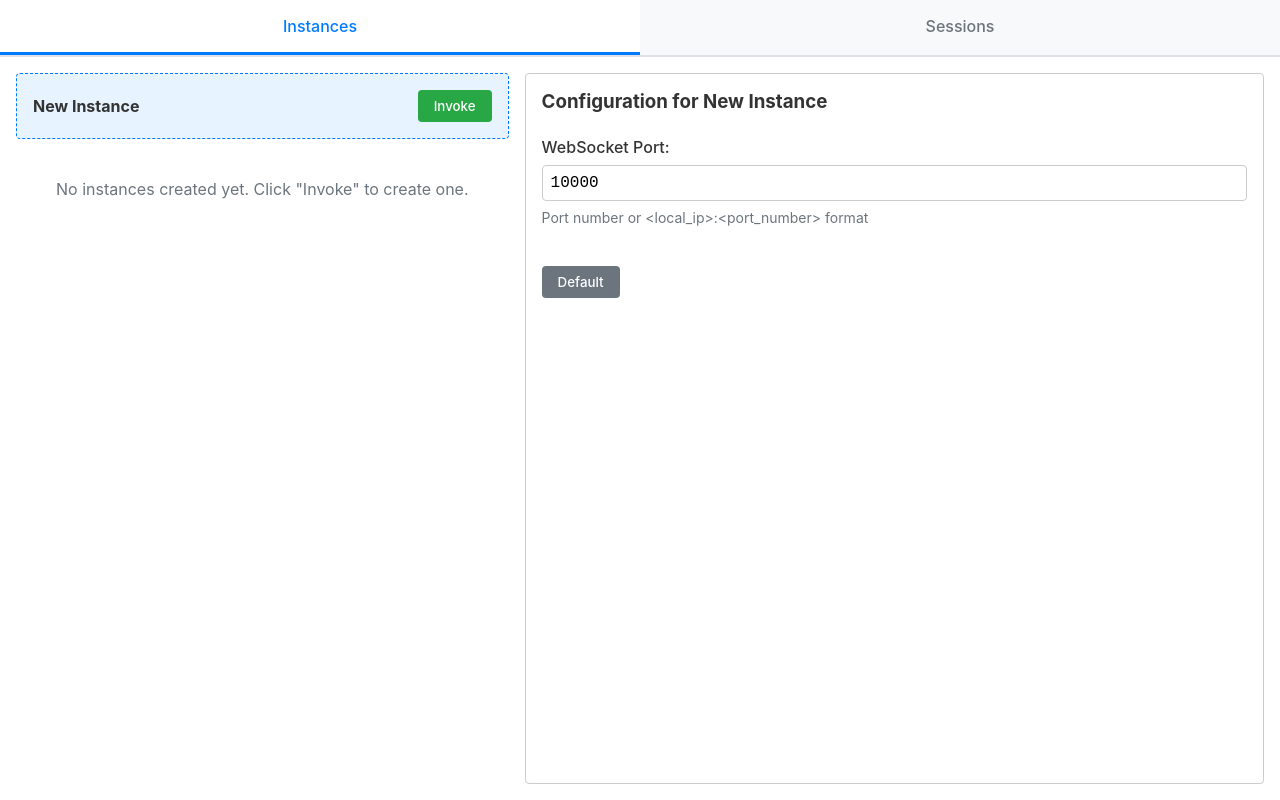
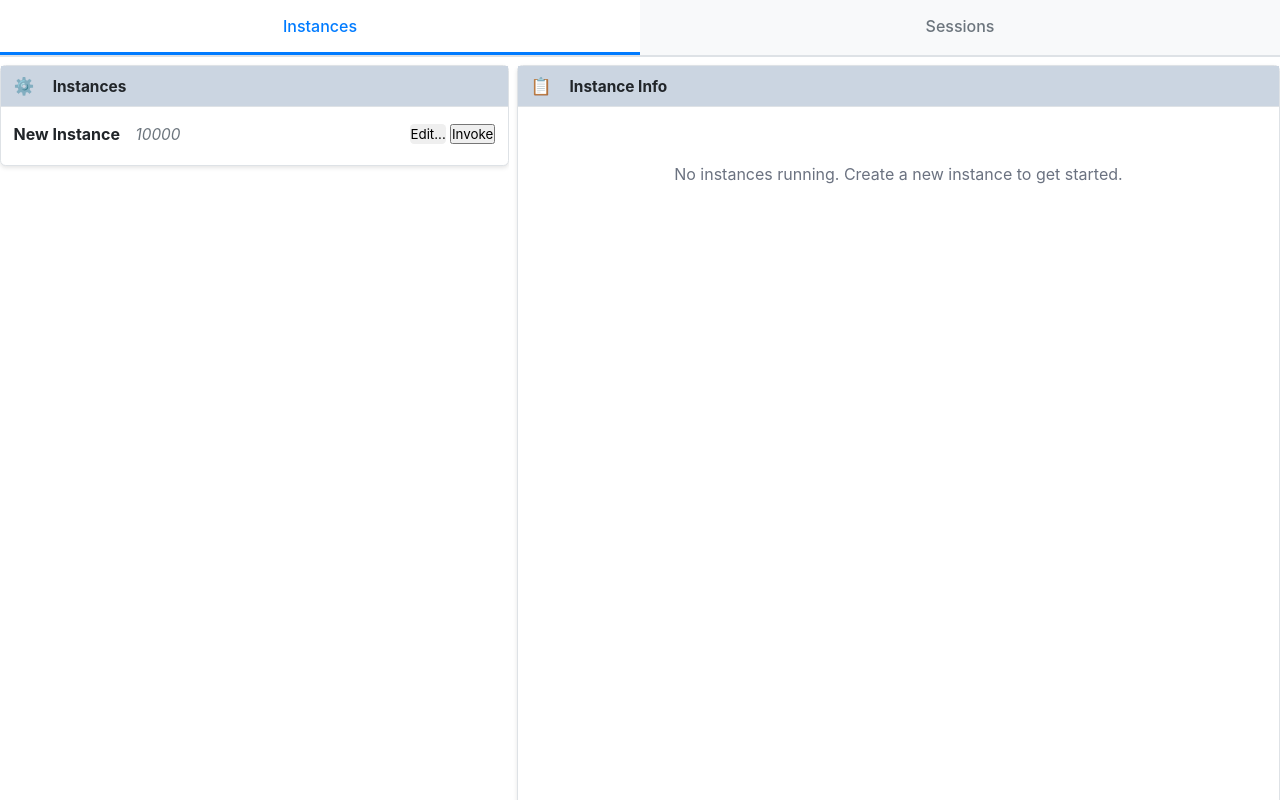
Before and after one commit to milyin/zenoh-sandbox, a Vue app: page / in a window 1280 px wide. Built offline with nearby package versions, Linux system fonts and the light colour scheme.

Commit message:
common interface logic

```diff
--- a/src/InstancesTab.vue
+++ b/src/InstancesTab.vue
@@ -1,115 +1,113 @@
 <template>
-  <div class="instances-container">
-    <!-- Left Panel: Instance List -->
-    <div class="instances-list-panel">
-      <div class="instances-list">
-        <!-- New Instance Row -->
-        <div
-          class="instance-item new-instance"
-          :class="{ selected: selectedInstance === NEW_INSTANCE_ID }"
-          @click="selectNewInstance"
+  <div class="zenoh-container">
+    <!-- Main Operations Panel -->
+    <div class="main-panel">
+      <!-- Entity Controls -->
+      <div class="entity-panel">
+        <!-- Instances Section -->
+        <Section
+          title="Instances"
+          icon="⚙️"
+          section-class="instances-section"
         >
-          <div class="instance-info">
-            <span class="instance-label">New Instance</span>
-          </div>
-          <button @click.stop="createNewInstance" class="action-button invoke-button">
+          <!-- New Instance Entity -->
+          <Entity
+            title="New Instance"
+            :descr="newInstanceConfig.websocket_port || 'Configure and invoke'"
+            v-model:editsExpanded="newInstanceEditsExpanded"
+          >
+            <template #actions>
+              <button
+                @click="createNewInstance"
+              >
                 Invoke
               </button>
+            </template>
+
+            <template #edits>
+              <ServerInput
+                v-model="newInstanceConfig.websocket_port"
+                label="WebSocket Port"
+                placeholder="e.g., 10000 or 127.0.0.1:10000"
+              />
+              <div class="option-group">
+                <button @click="setDefaultConfig" class="default-button">
+                  Default
+                </button>
               </div>
+            </template>
 
-        <!-- Existing Instances -->
-        <div
+            <!-- Active Instances as Sub-entities -->
+            <template v-if="instances.length > 0" #sub-entities>
+              <Entity
                 v-for="instanceId in instances"
                 :key="instanceId"
-          class="instance-item"
-          :class="{ selected: selectedInstance === instanceId }"
-          @click="selectInstance(instanceId)"
+                :title="instanceId"
+                :descr="instanceConfigs[instanceId]?.websocket_port || 'Loading...'"
+                v-model:editsExpanded="instanceEditsExpanded[instanceId]"
               >
-          <div class="instance-info">
-            <span class="instance-id">{{ instanceId }}</span>
-          </div>
+                <template #actions>
                   <button
-            @click.stop="dismissInstance(instanceId)"
-            class="action-button dismiss-button"
+                    @click="dismissInstance(instanceId)"
                   >
                     Dismiss
                   </button>
-        </div>
+                </template>
 
-        <div v-if="instances.length === 0" class="empty-list">
-          No instances created yet. Click "Invoke" to create one.
-        </div>
-      </div>
-    </div>
-
-    <!-- Right Panel: Configuration Editor -->
-    <div class="config-panel">
-      <!-- Config for New Instance -->
-      <div v-if="selectedInstance === NEW_INSTANCE_ID" class="config-editor">
-        <h3>Configuration for New Instance</h3>
-
-        <div class="config-form">
-          <div class="form-group">
-            <label for="websocket-port">WebSocket Port:</label>
-            <input
-              id="websocket-port"
-              v-model="newInstanceConfig.websocket_port"
-              type="text"
+                <template #edits>
+                  <ServerInput
+                    v-model="instanceConfigs[instanceId].websocket_port"
+                    label="WebSocket Port"
                     placeholder="e.g., 10000 or 127.0.0.1:10000"
-              class="config-input"
+                    :disabled="true"
                   />
-            <small class="help-text">
-              Port number or &lt;local_ip&gt;:&lt;port_number&gt; format
-            </small>
-          </div>
-
-          <div class="form-actions">
-            <button @click="setDefaultConfig" class="action-button default-button">
-              Default
-            </button>
-          </div>
-        </div>
-      </div>
-
-      <!-- Config for Running Instance -->
-      <div v-else-if="selectedInstance" class="config-editor">
-        <h3>Configuration for {{ selectedInstance }}</h3>
-
-        <div class="config-form">
-          <div class="form-group">
-            <label for="websocket-port-readonly">WebSocket Port:</label>
-            <input
-              id="websocket-port-readonly"
-              v-model="currentConfig.websocket_port"
-              type="text"
-              placeholder="e.g., 10000 or 127.0.0.1:10000"
-              class="config-input"
-              readonly
-            />
-            <small class="help-text">
-              Port number or &lt;local_ip&gt;:&lt;port_number&gt; format (read-only)
-            </small>
-          </div>
-
-          <div class="form-actions">
-            <button @click="copyToNewInstance" class="action-button copy-button">
+                  <div class="option-group">
+                    <button @click="copyToNewInstance(instanceId)">
                       Copy
                     </button>
                   </div>
+                </template>
+              </Entity>
+            </template>
+          </Entity>
+        </Section>
+      </div>
+
+      <!-- Info Panel (placeholder for future use) -->
+      <div class="log-panel">
+        <Section
+          title="Instance Info"
+          icon="📋"
+          section-class="info-section"
+        >
+          <div class="info-content">
+            <div v-if="instances.length === 0" class="empty-info">
+              No instances running. Create a new instance to get started.
+            </div>
+            <div v-else class="instance-summary">
+              <p><strong>Active Instances:</strong> {{ instances.length }}</p>
+              <ul>
+                <li v-for="instanceId in instances" :key="instanceId">
+                  <strong>{{ instanceId }}</strong>:
+                  {{ instanceConfigs[instanceId]?.websocket_port || 'Loading...' }}
+                </li>
+              </ul>
             </div>
           </div>
-
-      <!-- No Selection -->
-      <div v-else class="no-selection">
-        <p>Select an instance to view its configuration</p>
+        </Section>
       </div>
     </div>
   </div>
 </template>
 
 <script setup lang="ts">
-import { ref, watch, defineExpose } from 'vue';
+import { ref, reactive, defineExpose } from 'vue';
 import { invoke } from '@tauri-apps/api/core';
+
+// Import components
+import Section from './components/Section.vue';
+import Entity from './components/Entity.vue';
+import ServerInput from './components/ServerInput.vue';
 
 // Constants
 const DEFAULT_WEBSOCKET_PORT = 10000;
@@ -121,8 +119,10 @@ interface ZenohConfig {
 
 const instances = ref<string[]>([]);
 const selectedInstance = ref<string | null>(NEW_INSTANCE_ID);
-const currentConfig = ref<ZenohConfig>({ websocket_port: null });
 const newInstanceConfig = ref<ZenohConfig>({ websocket_port: null });
+const instanceConfigs = reactive<Record<string, ZenohConfig>>({});
+const newInstanceEditsExpanded = ref(false);
+const instanceEditsExpanded = reactive<Record<string, boolean>>({});
 
 // Get all currently used ports
 const getUsedPorts = async (): Promise<number[]> => {
@@ -174,36 +174,30 @@ const loadInstances = async () => {
   try {
     const list = await invoke<string[]>('zenoh_instance_list');
     instances.value = list;
+
+    // Load configs for all instances
+    for (const instanceId of list) {
+      await loadConfig(instanceId);
+    }
   } catch (error) {
     console.error('Failed to load instances:', error);
   }
 };
 
-// Load configuration for selected instance
+// Load configuration for a specific instance
 const loadConfig = async (instanceId: string) => {
   try {
     const config = await invoke<ZenohConfig>('zenoh_instance_config', { zid: instanceId });
-    currentConfig.value = { ...config };
+    instanceConfigs[instanceId] = { ...config };
   } catch (error) {
     console.error('Failed to load config:', error);
   }
 };
 
-// Select an existing instance
-const selectInstance = (instanceId: string) => {
-  selectedInstance.value = instanceId;
-  loadConfig(instanceId);
-};
-
-// Select the new instance placeholder
-const selectNewInstance = () => {
-  selectedInstance.value = NEW_INSTANCE_ID;
-};
-
-// Copy current instance config to new instance config
-const copyToNewInstance = () => {
-  newInstanceConfig.value = { ...currentConfig.value };
-  selectedInstance.value = NEW_INSTANCE_ID;
+// Copy instance config to new instance config
+const copyToNewInstance = (instanceId: string) => {
+  newInstanceConfig.value = { ...instanceConfigs[instanceId] };
+  newInstanceEditsExpanded.value = true;
 };
 
 // Create new instance with configured settings
@@ -214,7 +208,8 @@ const createNewInstance = async () => {
     };
     const newInstanceId = await invoke<string>('zenoh_instance_invoke', { config });
     await loadInstances();
-    selectInstance(newInstanceId);
+    // Optionally select the new instance
+    selectedInstance.value = newInstanceId;
   } catch (error) {
     console.error('Failed to create instance:', error);
     alert(`Failed to create instance: ${error}`);
@@ -228,6 +223,8 @@ const dismissInstance = async (instanceId: string) => {
     if (selectedInstance.value === instanceId) {
       selectedInstance.value = NEW_INSTANCE_ID;
     }
+    delete instanceConfigs[instanceId];
+    delete instanceEditsExpanded[instanceId];
     await loadInstances();
   } catch (error) {
     console.error('Failed to dismiss instance:', error);
@@ -246,181 +243,67 @@ setDefaultConfig();
 </script>
 
 <style scoped>
-.instances-container {
+/* Essential 2-panel layout styles */
+.zenoh-container {
   display: flex;
-  height: 100%;
-  gap: 1rem;
-  padding: 1rem;
+  flex-direction: column;
+  height: 100vh;
 }
 
-.instances-list-panel {
-  width: 40%;
+.main-panel {
   display: flex;
-  flex-direction: column;
+  flex: 1;
+  overflow: hidden;
+  gap: 0.5rem;
 }
 
-.instances-list {
-  display: flex;
-  flex-direction: column;
-  gap: 0.5rem;
+.entity-panel {
+  width: 40%;
   overflow-y: auto;
 }
 
-.instance-item {
+.log-panel {
+  width: 60%;
   display: flex;
-  justify-content: space-between;
-  align-items: center;
-  padding: 1rem;
-  border: 1px solid var(--border-color, #ccc);
-  border-radius: 4px;
-  background: var(--bg-color, #fff);
-  cursor: pointer;
-  transition: all 0.2s;
+  flex-direction: column;
+  min-height: 0;
 }
 
-.instance-item:hover {
-  background: var(--hover-bg-color, #f5f5f5);
+.info-section {
+  display: flex;
+  flex-direction: column;
+  flex: 1;
+  min-height: 0;
 }
 
-.instance-item.selected {
-  border-color: var(--primary-color, #007bff);
-  background: var(--selected-bg-color, #e7f3ff);
+.info-content {
+  flex: 1;
+  overflow-y: auto;
+  min-height: 0;
+  padding: var(--spacing-content);
 }
 
-.instance-item.new-instance {
-  border-style: dashed;
-  cursor: default;
+.empty-info {
+  text-align: center;
+  color: var(--log-neutral-color);
+  padding: 2rem;
 }
 
-.instance-item.new-instance:hover {
-  background: var(--bg-color, #fff);
+.instance-summary {
+  font-size: var(--font-size-normal);
 }
 
-.instance-info {
-  flex: 1;
+.instance-summary ul {
+  margin-top: 1rem;
+  margin-left: 1.5rem;
 }
 
-.instance-label {
-  font-weight: bold;
-  color: var(--text-color, #333);
-}
-
-.instance-id {
-  font-family: monospace;
-  color: var(--text-color, #333);
-}
-
-.action-button {
-  padding: 0.5rem 1rem;
-  border: none;
-  border-radius: 4px;
-  cursor: pointer;
-  font-weight: 500;
-  transition: all 0.2s;
-}
-
-.invoke-button {
-  background: var(--success-color, #28a745);
-  color: white;
-}
-
-.invoke-button:hover {
-  background: var(--success-hover-color, #218838);
-}
-
-.dismiss-button {
-  background: var(--danger-color, #dc3545);
-  color: white;
-}
-
-.dismiss-button:hover {
-  background: var(--danger-hover-color, #c82333);
-}
-
-.empty-list {
-  padding: 2rem;
-  text-align: center;
-  color: var(--muted-color, #6c757d);
-}
-
-.config-panel {
-  width: 60%;
-  padding: 1rem;
-  border: 1px solid var(--border-color, #ccc);
-  border-radius: 4px;
-  background: var(--bg-color, #fff);
-}
-
-.config-editor h3 {
-  margin-top: 0;
-  margin-bottom: 1.5rem;
-  color: var(--text-color, #333);
-}
-
-.config-form {
-  display: flex;
-  flex-direction: column;
-  gap: 1.5rem;
-}
-
-.form-group {
-  display: flex;
-  flex-direction: column;
-  gap: 0.5rem;
-}
-
-.form-group label {
-  font-weight: 500;
-  color: var(--text-color, #333);
-}
-
-.config-input {
-  padding: 0.5rem;
-  border: 1px solid var(--border-color, #ccc);
-  border-radius: 4px;
-  font-size: 1rem;
+.instance-summary li {
+  margin-bottom: 0.5rem;
   font-family: monospace;
 }
 
-.config-input:focus {
-  outline: none;
-  border-color: var(--primary-color, #007bff);
-}
-
-.help-text {
-  color: var(--muted-color, #6c757d);
-  font-size: 0.875rem;
-}
-
-.form-actions {
-  display: flex;
-  gap: 0.5rem;
-  margin-top: 1rem;
-}
-
-.copy-button {
-  background: var(--primary-color, #007bff);
-  color: white;
-}
-
-.copy-button:hover {
-  background: var(--primary-hover-color, #0056b3);
-}
-
 .default-button {
-  background: var(--secondary-color, #6c757d);
-  color: white;
-}
-
-.default-button:hover {
-  background: var(--secondary-hover-color, #545b62);
-}
-
-.no-selection {
-  display: flex;
-  align-items: center;
-  justify-content: center;
-  height: 100%;
-  color: var(--muted-color, #6c757d);
+  width: 100%;
 }
 </style>
```
Lines whose indentation alone changed are shown as unchanged.
